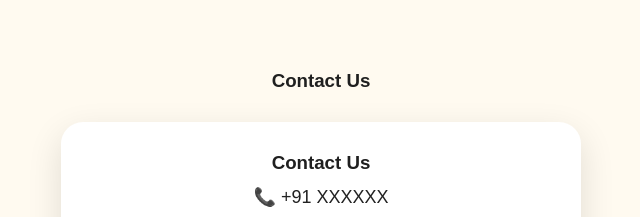
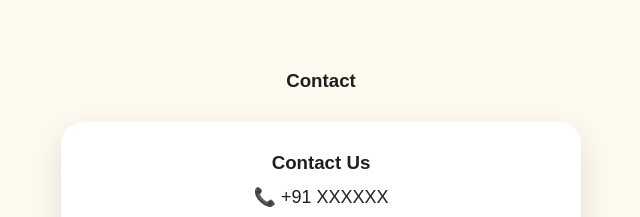
Before and after one commit to GATTUDEEPTHI2/zenvora-kitchen, a website: page public/index.html in a window 1280 px wide. Shown: the part 6752-6969 px from the top of the page, 319-959 px from the left. Drawn offline with Linux system fonts and the light colour scheme.

Commit message:
Update demo contact section

```diff
--- a/public/index.html
+++ b/public/index.html
@@ -194,7 +194,7 @@
 
   <!-- CONTACT -->
   <section id="contact">
-    <h3>Contact Us</h3>
+    <h3>Contact</h3>
 
     <div class="contact-info">
       <h3>Contact Us</h3>
```
